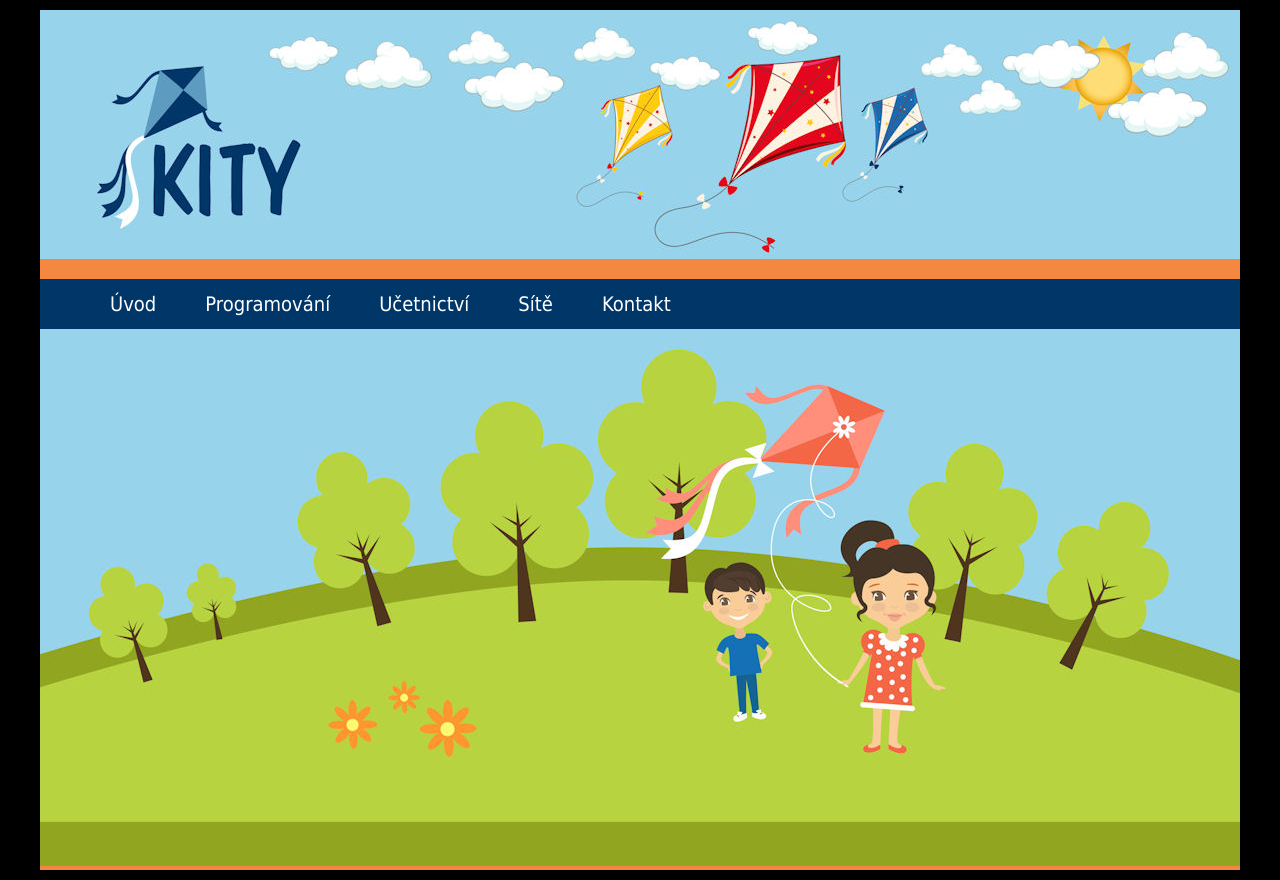
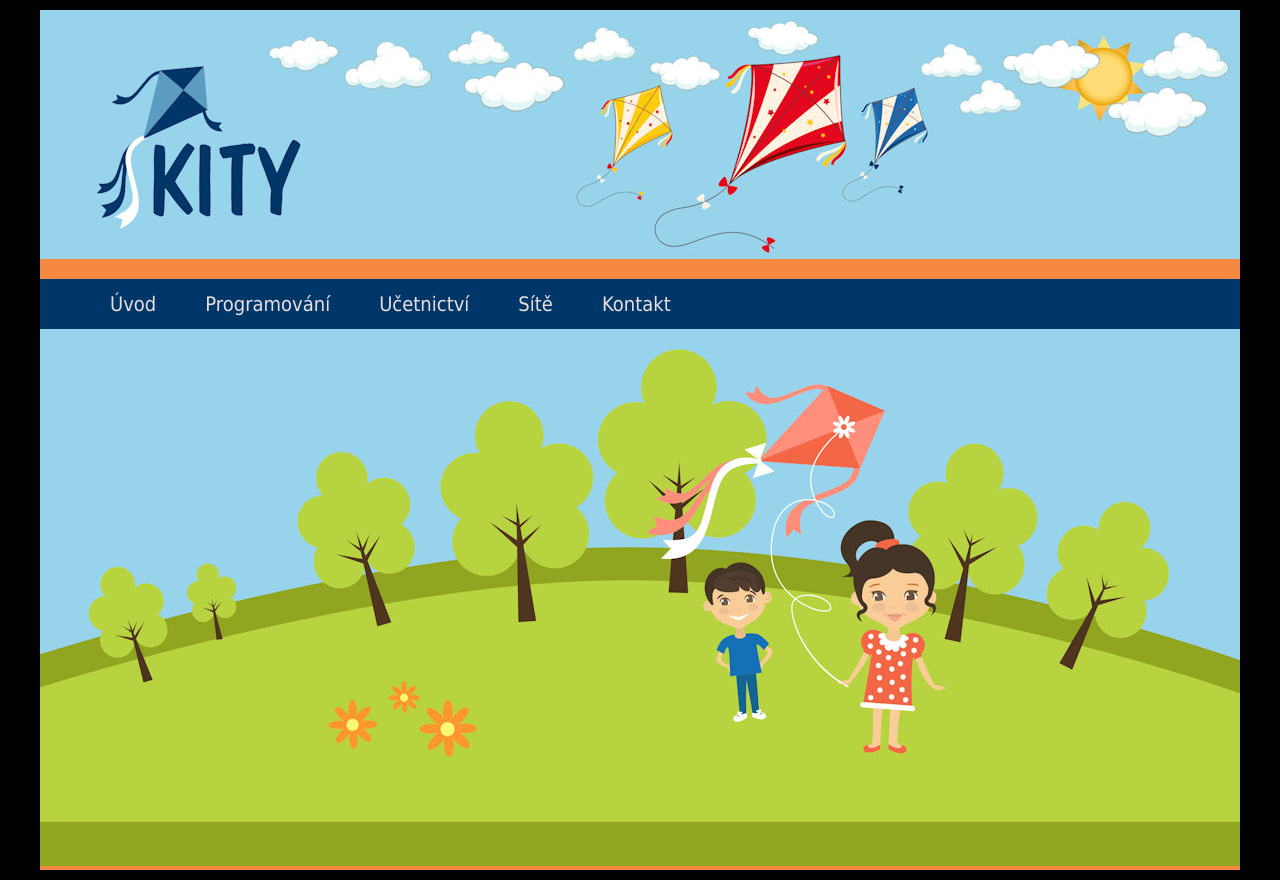
Before and after one commit to James070508/James070508.github.io, a PHP site: page /site.html in a window 1280 px wide. Run offline with PHP 8.4, Linux system fonts and the light colour scheme.

Commit message:
Update style.css

```diff
--- a/style.css
+++ b/style.css
@@ -32,7 +32,7 @@ font-size:20px;
 nav ul li a
 {
 text-decoration:none;
-color:white;
+color:rgb(234, 222, 222);
 }
 nav ul li a:hover{
 color:#fc0;
```
